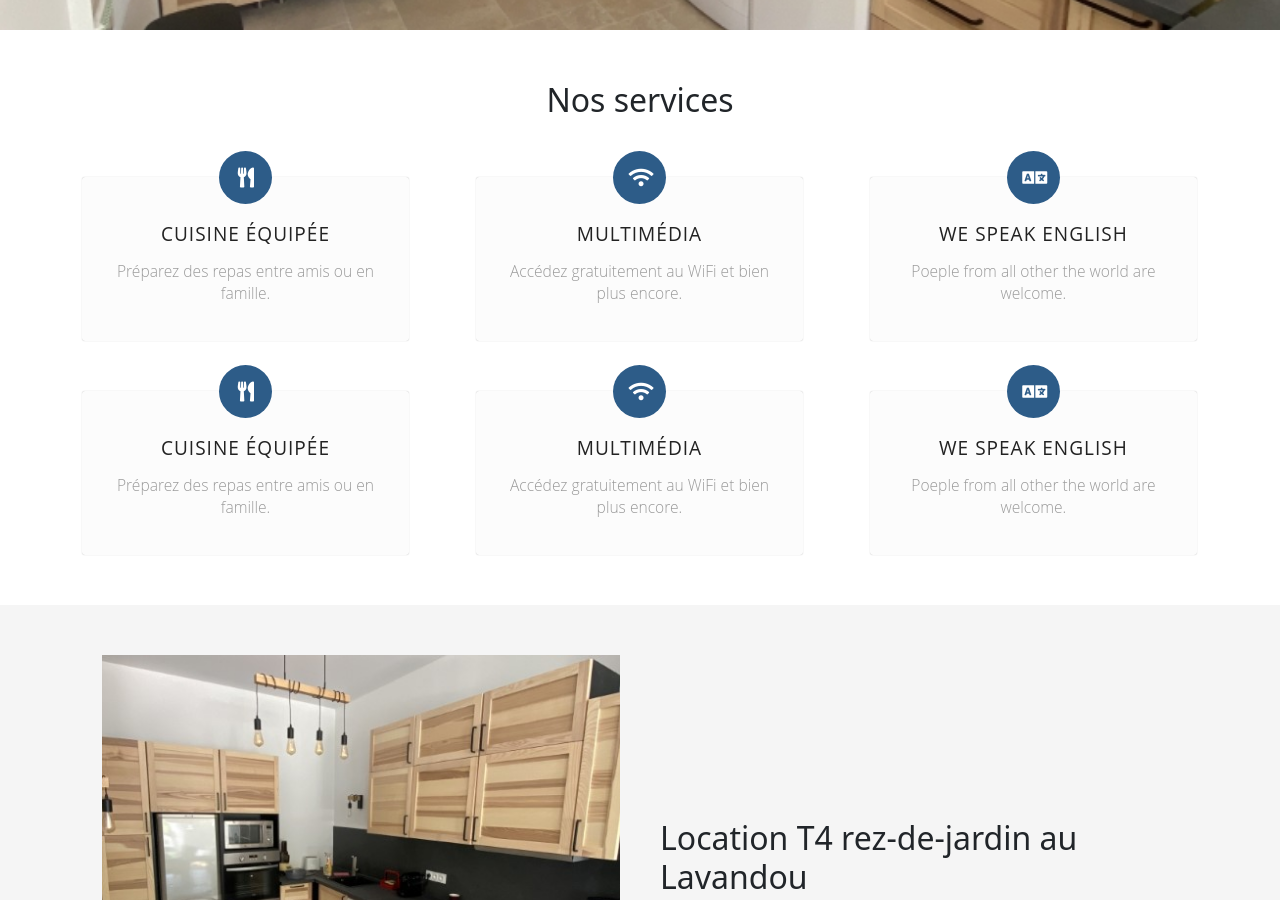
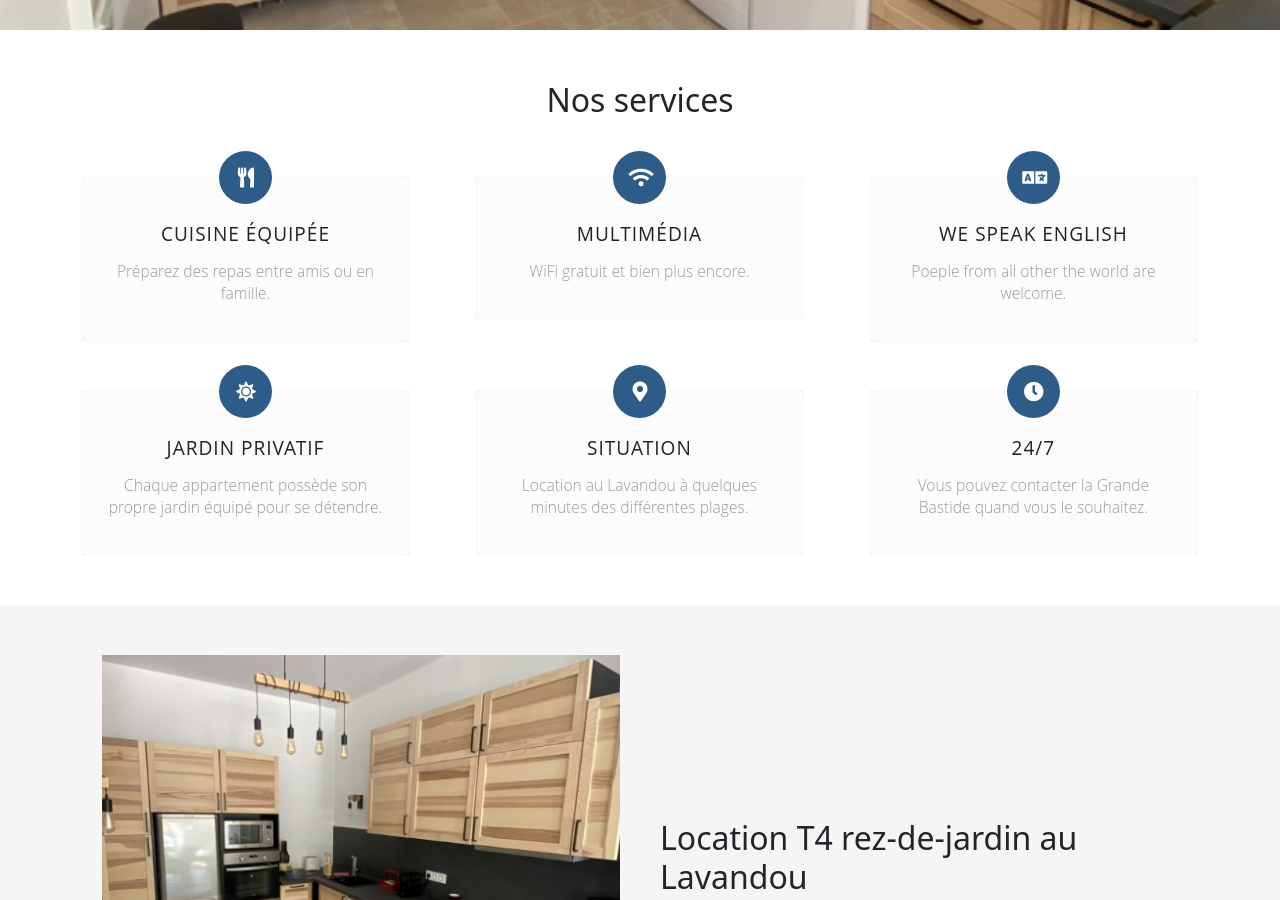
Before and after one commit to Flojus/lagrandebastide, a Jekyll site: the page built from index.html, in a window 1280 px wide and 900 px high, scrolled down 658 px. Built offline with Jekyll 4.4.1, drawn with Linux system fonts in a browser that asks for light colours; the list of posts is cut into pages by our own code.

Commit message:
Fix home page services

```diff
--- a/index.html
+++ b/index.html
@@ -10,24 +10,24 @@ services:
     - service2:
       title: Multimédia
       icon: wifi
-      text: Accédez gratuitement au WiFi et bien plus encore.
+      text: WiFi gratuit et bien plus encore.
     - service3:
       title: We speak English
       icon: language
       text: Poeple from all other the world are welcome.
   - row:
     - service4:
-      title: Cuisine équipée
-      icon: utensils
-      text: Préparez des repas entre amis ou en famille.
+      title: Jardin privatif
+      icon: sun
+      text: Chaque appartement possède son propre jardin équipé pour se détendre.
     - service5:
-      title: Multimédia
-      icon: wifi
-      text: Accédez gratuitement au WiFi et bien plus encore.
+      title: Situation
+      icon: map-marker-alt
+      text: Location au Lavandou à quelques minutes des différentes plages.
     - service6:
-      title: We speak English
-      icon: language
-      text: Poeple from all other the world are welcome.
+      title: 24/7
+      icon: clock
+      text: Vous pouvez contacter la Grande Bastide quand vous le souhaitez.
 leLavandou:
   - point:
     name: Plages
```
